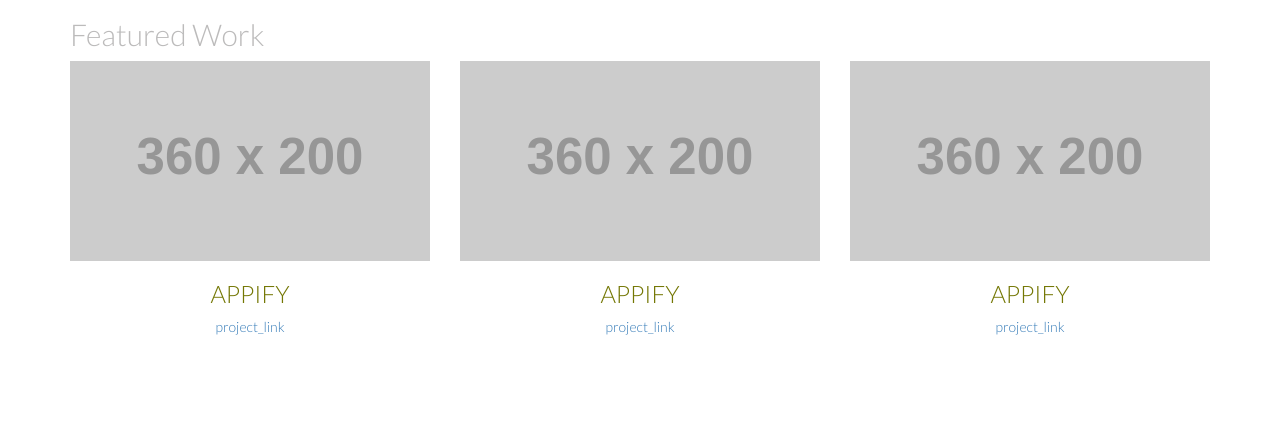
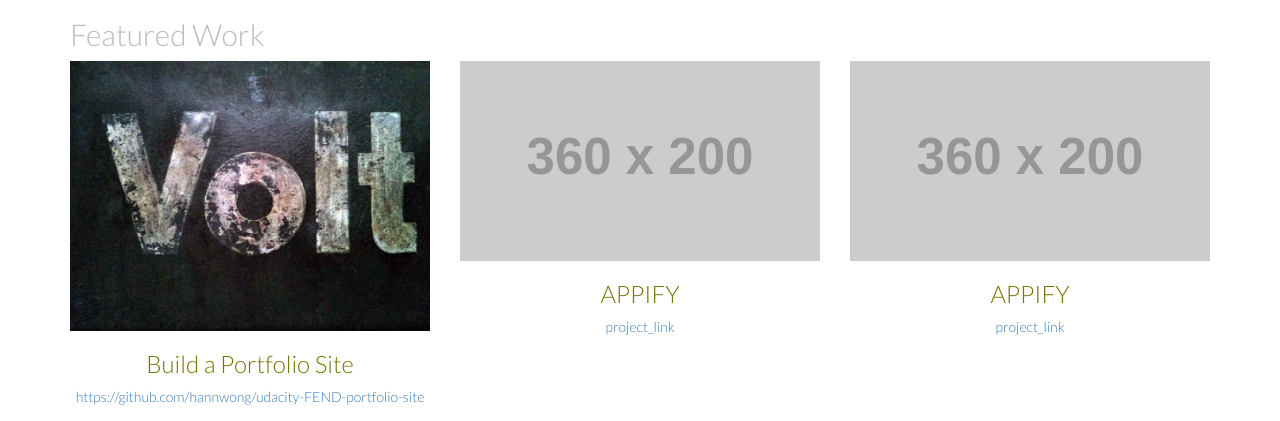
Before and after one commit to hannwong/udacity-FEND-portfolio-site, a website: page index.html in a window 1280 px wide. Shown: the part 987-1408 px from the top of the page. Before the commit the page ends 1324 px from the top, so only its background shows below. Drawn offline with nearby package versions, Linux system fonts and the light colour scheme; placeholder pictures from the web are drawn by us; files whose address does not match are found by name.

Commit message:
Adds first featured work
Just a link to the GitHub for this project.

```diff
--- a/Gruntfile.js
+++ b/Gruntfile.js
@@ -47,6 +47,12 @@ module.exports = function(grunt) {
             '-resize 500x154 ' +
             'images_src/horses.jpg images/horses_small.jpg');
 
+          // volt.jpg. Only 1 size.
+          commands.push(command +
+            '-crop 3057x1698+207+250 ' +
+            '-resize 360x200 ' +
+            'images_src/volt.jpg images/volt.jpg');
+
           return commands.join(' && ');
         }
       }
--- a/css/styles.css
+++ b/css/styles.css
@@ -8,8 +8,14 @@ div.banner img.img-responsive {
   width: 100%; /* Justify banner with edges. */
 }
 
+div.featured-work > div {
+  /* Breathing room between works displayed in a column. */
+  /* Also adds space away from bottom of viewport. */
+  padding-bottom: 1em;
+}
+
 div.featured-work img.img-responsive {
-  margin: 0 auto;
+  margin: 0 auto; /* Centers image when works are displayed in a column. */
 }
 
 .text-muted {
--- a/index.html
+++ b/index.html
@@ -44,10 +44,10 @@
     </div>
     <div class="row text-center featured-work">
       <div class="col-md-4">
-        <img class="img-responsive" src="http://placehold.it/360x200"
+        <img class="img-responsive" src="images/volt.jpg"
              data-toggle="modal" data-target="#project1">
-        <h3>APPIFY</h3>
-        <a href="project_link">project_link</a>
+        <h3>Build a Portfolio Site</h3>
+        <a href="https://github.com/hannwong/udacity-FEND-portfolio-site" target="_blank">https://github.com/hannwong/udacity-FEND-portfolio-site</a>
       </div>
       <div class="col-md-4">
         <img class="img-responsive" src="http://placehold.it/360x200"
@@ -69,10 +69,10 @@
     <div class="modal-dialog">
       <div class="modal-content">
         <div class="modal-header">
-          <h4 class="modal-title" id="myModalLabel">Favorite App Page</h4>
+          <h4 class="modal-title" id="myModalLabel">Build a Portfolio Site</h4>
         </div>
         <div class="modal-body">
-          <img class="img-responsive" src="http://placehold.it/360x200">
+          <img class="img-responsive" src="images/volt.jpg">
           <p>This was my first project in this class. I learned about Box Model and sizing elements.</p>
         </div>
         <div class="modal-footer">
```
Also changed, not shown: images_src/volt.jpg (added).
